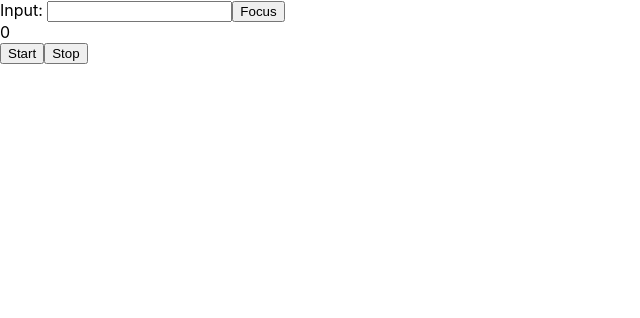
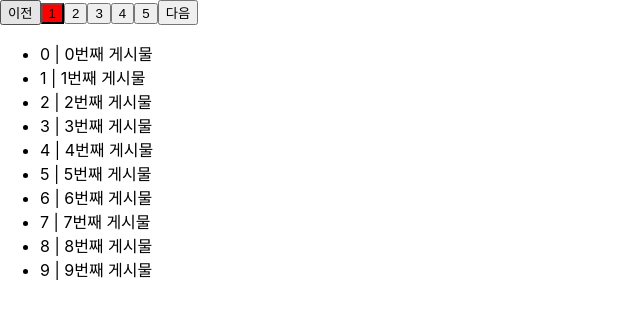
Before and after one commit to woou4578/CNU_SW_academy_practice, a React (Create React App) app in the folder Day19/swa-app/: page / in a window 1280 px wide. Shown: the top 318 px of the page, without its empty margins (0-640 px from the left). Built offline with nearby package versions, Linux system fonts and the light colour scheme.

Commit message:
Day19 Pagination 학습

```diff
--- a/Day19/swa-app/src/App.js
+++ b/Day19/swa-app/src/App.js
@@ -2,27 +2,45 @@
 // import './App.css';
 // import Logo from './components/Logo';
 // import Paragraph from './components/Paragraph';
-// import Board from './components/Board';
+import { useState } from 'react';
+import Board from './components/Board';
+import Pagination from './components/Pagination';
 // import Counter from './components/Counter';
-import { useRef } from "react";
-import Input from "./components/Input";
-import AutoCounter from "./components/AutoCounter";
+// import { useRef } from "react";
+// import Input from "./components/Input";
+// import AutoCounter from "./components/AutoCounter";
 
 function App() {
+	const [page, setPage] = useState(0);
+	const articles = new Array(100).fill().map((_, i) => ({
+		id: i,
+		title: `${i}번째 게시물`
+	}));
+
+	const limit = 10;
+	const offset = page * limit;
+
+	return <div>
+		<div>
+			<Pagination defaultPage={0} limit={limit} total={articles.length} onChange={setPage}/>
+			<Board articles={articles.slice(offset, offset+ limit)}/>
+		</div>
+	</div>;
+
 	// useRef는
 	// 1. DOM에 직접 접근할 때 사용한다.
 	// 2. 지역 변수로 사용할 때 사용한다.
 	// useState는 값이 변경될 때 다시 렌더링을 한다.
 	// useRef는 값이 변경되더라도 다시 렌더링을 하지 않는다.
-	const inputRef = useRef();
+	// const inputRef = useRef();
 
-	return (
-		<div>
-			<Input ref={inputRef} />
-			<button onClick={() => inputRef.current.focus()}>Focus</button>
-			<AutoCounter />
-		</div>
-	);
+	// return (
+	// 	<div>
+	// 		<Input ref={inputRef} />
+	// 		<button onClick={() => inputRef.current.focus()}>Focus</button>
+	// 		<AutoCounter />
+	// 	</div>
+	// );
 
 	// useEffect는 무언가 변화가 있을 때
 	// 감지하여 반응하는 Hook
--- a/Day19/swa-app/src/components/Board.js
+++ b/Day19/swa-app/src/components/Board.js
@@ -1,23 +1,46 @@
-import PropTypes from "prop-types";
+// ver.1
+// import PropTypes from "prop-types";
+
+// const Board = ({ articles }) => {
+// 	return (
+// 		<div>
+// 			<h1>Board</h1>
+
+// 			<ul>
+// 				{articles.map((article) => (
+// 					<li key={article.id}>
+// 						{article.id} | {article.title} | {article.author}
+// 					</li>
+// 				))}
+// 			</ul>
+// 		</div>
+// 	);
+// };
+
+// Board.propTypes = {
+// 	articles: PropTypes.array,
+// };
+
+// export default Board;
+
+// ver.2
+import propsType from 'prop-types';
 
 const Board = ({ articles }) => {
 	return (
-		<div>
-			<h1>Board</h1>
+		<ul>
+			{articles.map((article) => (
+				<li key={article.id}>
+					{article.id} | {article.title}
+				</li>
+			))}
+		</ul>
 
-			<ul>
-				{articles.map((article) => (
-					<li key={article.id}>
-						{article.id} | {article.title} | {article.author}
-					</li>
-				))}
-			</ul>
-		</div>
 	);
-};
+}
 
-Board.propTypes = {
-	articles: PropTypes.array,
-};
+Board.propsType = {
+	articles: propsType.array
+}
 
 export default Board;
--- /dev/null
+++ b/Day19/swa-app/src/components/Pagination.js
@@ -0,0 +1,47 @@
+import { useState } from "react";
+
+const Pagination = ({ defaultPage, limit, total, onChange }) => {
+	const [page, setPage] = useState(defaultPage);
+	const totalPage = Math.ceil(total / limit);
+
+	const handleChangePage = (newPage) => {
+		onChange(newPage);
+		setPage(newPage);
+	};
+	return (
+		<div>
+			<button onClick={() => page !== 0 && handleChangePage(page - 1)}>
+				이전
+			</button>
+			{Array.from(new Array(totalPage), (_, i) => i)
+				.filter((i) => {
+					if (page < 3) {
+						return i < 5;
+					} else if (page > totalPage - 3) {
+						return i >= totalPage - 5;
+					}
+					return i >= page - 2 && i <= page + 2;
+				})
+				.map((i) => (
+					<button
+						key={i}
+						onClick={() => handleChangePage(i)}
+						style={{
+							backgroundColor: page === i ? "red" : undefined,
+						}}
+					>
+						{i + 1}
+					</button>
+				))}
+			<button
+				onClick={() =>
+					page + 1 !== totalPage && handleChangePage(page + 1)
+				}
+			>
+				다음
+			</button>
+		</div>
+	);
+};
+
+export default Pagination;
```
